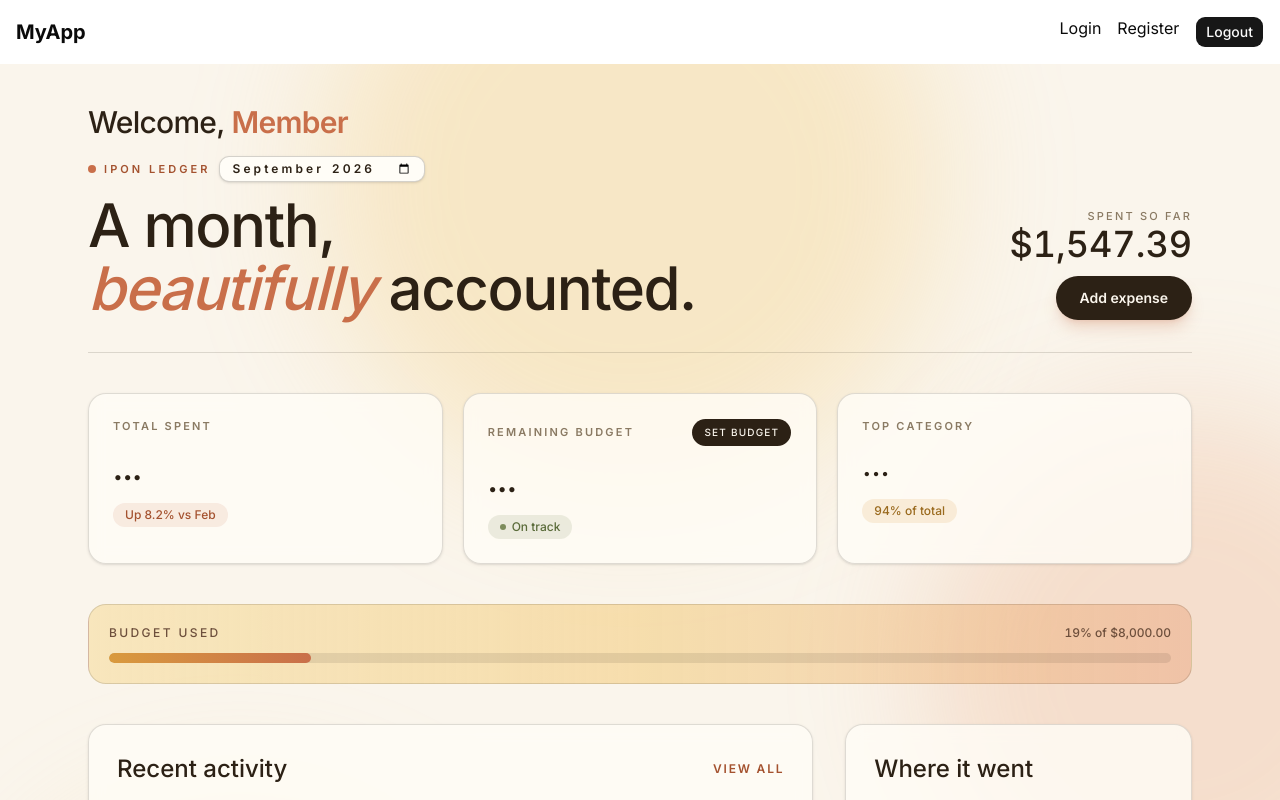
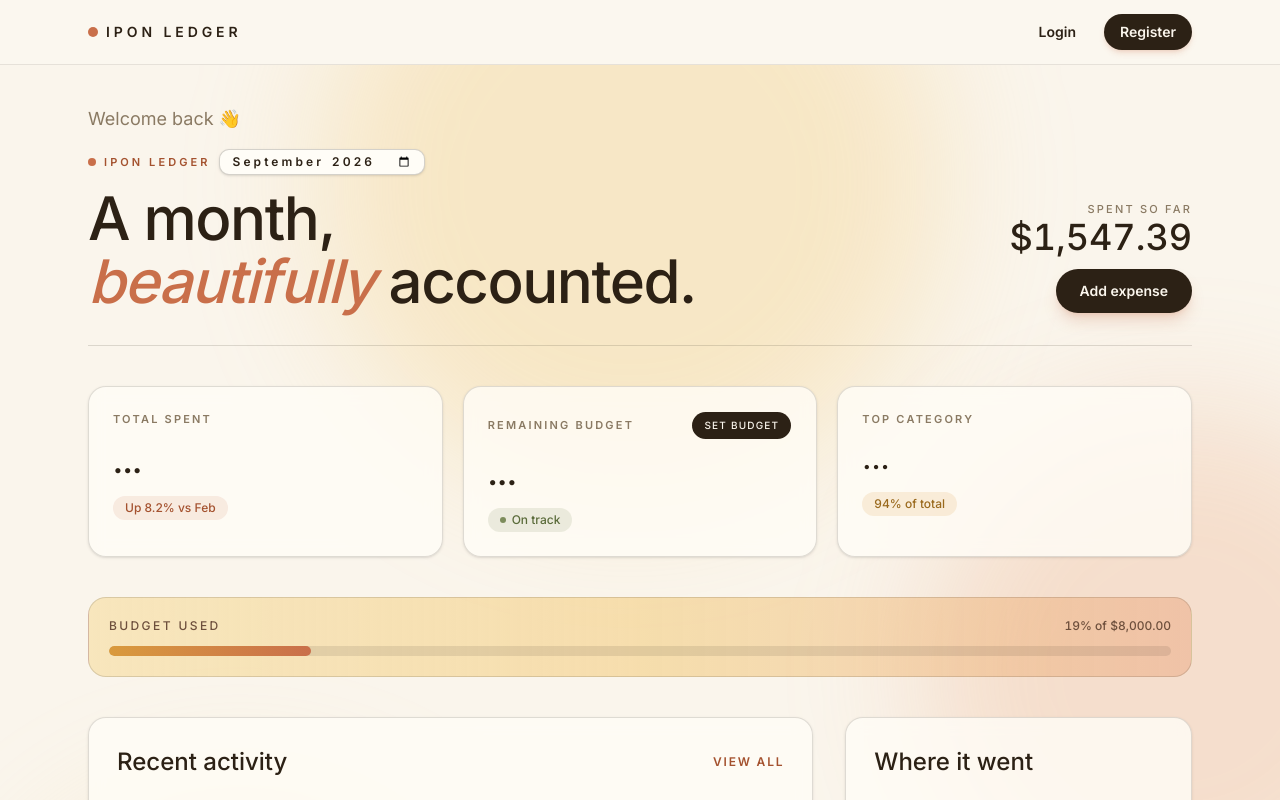
Before and after one commit to TommyOliveir/monthly-expense-tracker, a Next.js app in the folder apps/web/: page /tracker in a window 1280 px wide. Shown: the top 800 px of the page. Built offline with nearby package versions, Linux system fonts and the light colour scheme; no server answers.

Commit message:
add nav initial

```diff
--- a/apps/web/src/app/tracker/page.tsx
+++ b/apps/web/src/app/tracker/page.tsx
@@ -103,6 +103,7 @@ const initialSeedTransactions: Transaction[] = [
 
 export default function Tracker() {
   const { user } = useAuth();
+  const firstName = user?.name?.trim().split(/\s+/)[0];
   const { playCoin } = useCoinSound();
   const { categories } = useCategories();
   const { createExpense } = useCreateExpense();
@@ -114,6 +115,9 @@ export default function Tracker() {
     const [y, m] = selectedMonthYear.split("-").map(Number);
     return [y || new Date().getFullYear(), m || new Date().getMonth() + 1];
   }, [selectedMonthYear]);
+
+  // "YYYY-MM" strings compare correctly as plain strings
+  const isPastMonth = selectedMonthYear < getCurrentMonthKey();
 
   const { budgetSummary, isBudgetSummaryLoading } = useBudgetSummary({
     month: selectedMonth,
@@ -230,12 +234,18 @@ export default function Tracker() {
       <div className="relative z-10 mx-auto flex max-w-6xl flex-col gap-10 px-6 py-10">
         <header className="flex flex-wrap items-end justify-between gap-6 border-b border-[#2c2115]/15 pb-8">
           <div>
-            <h1 className="mb-4 font-display text-3xl font-medium tracking-tight text-[#2c2115]">
-              Welcome,{" "}
-              <span className="font-semibold text-[#c96f4a]">
-                {user?.name || "Member"}
+            <p className="mb-4 text-lg text-[#8a7a63]">
+              Welcome back
+              {firstName && (
+                <>
+                  ,{" "}
+                  <span className="font-semibold text-[#2c2115]">
+                    {firstName}
                   </span>
-            </h1>
+                </>
+              )}
+              <span aria-hidden> 👋</span>
+            </p>
 
             <div className="flex items-center gap-2 text-[11px] font-semibold uppercase tracking-[0.28em] text-[#a4522f]">
               <span className="size-2 rounded-full bg-[#c96f4a]" />
@@ -246,6 +256,11 @@ export default function Tracker() {
                 onChange={(e) => setSelectedMonthYear(e.target.value)}
                 className="rounded-lg border border-[#2c2115]/20 bg-[#fffdf7] px-3 py-1 text-xs font-semibold text-[#2c2115] shadow-sm outline-none transition focus:border-[#c96f4a]"
               />
+              {isPastMonth && (
+                <span className="rounded-full bg-[#2c2115]/10 px-3 py-1 text-[10px] tracking-[0.15em] text-[#6d4f3c]">
+                  View only
+                </span>
+              )}
             </div>
 
             <h1 className="mt-3 font-display text-5xl font-medium leading-[1.05] tracking-tight sm:text-6xl">
@@ -266,6 +281,7 @@ export default function Tracker() {
               </div>
             </div>
 
+            {!isPastMonth && (
               <button
                 type="button"
                 onClick={() => {
@@ -282,6 +298,7 @@ export default function Tracker() {
               >
                 Add expense
               </button>
+            )}
           </div>
         </header>
 
@@ -304,6 +321,7 @@ export default function Tracker() {
             <div className="flex items-center justify-between gap-3 text-[11px] font-semibold uppercase tracking-[0.2em] text-[#8a7a63]">
               <p>Remaining budget</p>
 
+              {!isPastMonth && (
                 <Button
                   type="button"
                   onClick={() => setIsBudgetModalOpen(true)}
@@ -311,6 +329,7 @@ export default function Tracker() {
                 >
                   Set budget
                 </Button>
+              )}
             </div>
 
             <div
@@ -489,7 +508,7 @@ export default function Tracker() {
       </div>
 
       <BudgetModal
-        isOpen={isBudgetModalOpen}
+        isOpen={isBudgetModalOpen && !isPastMonth}
         onClose={() => setIsBudgetModalOpen(false)}
         currentBudget={budget}
         totalSpent={totalSpent}
@@ -497,7 +516,7 @@ export default function Tracker() {
       />
 
       <ExpenseModal
-        isOpen={isModalOpen}
+        isOpen={isModalOpen && !isPastMonth}
         onClose={() => setIsModalOpen(false)}
         onSubmit={handleSubmit}
         form={form}
--- a/apps/web/src/components/Navbar.tsx
+++ b/apps/web/src/components/Navbar.tsx
@@ -1,12 +1,13 @@
 "use client";
 
 import Link from "next/link";
-import { Button } from "./ui/button";
 import { useLogout } from "../../features/auth/hooks/useLogout";
+import { useAuth } from "../../features/auth/AuthProvider";
 import { useRouter } from "next/navigation";
 import { toast } from "sonner";
 
 export default function Navbar() {
+  const { user, isAuthenticated, isLoading } = useAuth();
   const { logout, isLoggingOut } = useLogout();
   const router = useRouter();
 
@@ -29,18 +30,59 @@ export default function Navbar() {
   };
 
   return (
-    <nav className="flex items-center justify-between p-4">
-      <Link href="/" className="text-xl font-bold">
-        MyApp
-      </Link>
+    <nav className="sticky top-0 z-40 w-full border-b border-[#2c2115]/10 bg-[#faf5ec]/80 backdrop-blur-md">
+      <div className="mx-auto flex h-16 max-w-6xl items-center justify-between px-6">
+        <Link
+          href={isAuthenticated ? "/tracker" : "/"}
+          className="flex items-center gap-2 text-[#2c2115]"
+        >
+          <span className="size-2.5 rounded-full bg-[#c96f4a]" />
+          <span className="text-sm font-semibold uppercase tracking-[0.28em]">
+            IPON Ledger
+          </span>
+        </Link>
 
-      <div className="flex gap-4">
-        <Link href="/login?mode=login">Login</Link>
-        <Link href="/login?mode=register">Register</Link>
-
-        <Button onClick={handleLogout} disabled={isLoggingOut}>
-          Logout
-        </Button>
+        {/* Hide auth actions until the stored session is hydrated to avoid a flash */}
+        {!isLoading && (
+          <div className="flex items-center gap-2 sm:gap-3">
+            {isAuthenticated ? (
+              <>
+                {user && (
+                  <span
+                    title={`${user.name} · ${user.email}`}
+                    aria-label={`Signed in as ${user.name || user.email}`}
+                    className="grid size-9 place-items-center rounded-full bg-[#c96f4a]/15 text-sm font-semibold text-[#a4522f]"
+                  >
+                    {(user.name || user.email).charAt(0).toUpperCase()}
+                  </span>
+                )}
+                <button
+                  type="button"
+                  onClick={handleLogout}
+                  disabled={isLoggingOut}
+                  className="rounded-full border border-[#2c2115]/20 px-4 py-2 text-sm font-semibold text-[#2c2115] transition hover:border-[#c96f4a] hover:text-[#c96f4a] disabled:opacity-50"
+                >
+                  {isLoggingOut ? "Logging out…" : "Logout"}
+                </button>
+              </>
+            ) : (
+              <>
+                <Link
+                  href="/login?mode=login"
+                  className="rounded-full px-4 py-2 text-sm font-semibold text-[#2c2115] transition hover:text-[#c96f4a]"
+                >
+                  Login
+                </Link>
+                <Link
+                  href="/login?mode=register"
+                  className="rounded-full bg-[#2c2115] px-4 py-2 text-sm font-semibold text-[#faf5ec] shadow-md shadow-[#c96f4a]/20 transition hover:bg-[#c96f4a]"
+                >
+                  Register
+                </Link>
+              </>
+            )}
+          </div>
+        )}
       </div>
     </nav>
   );
```
Lines whose indentation alone changed are shown as unchanged.
